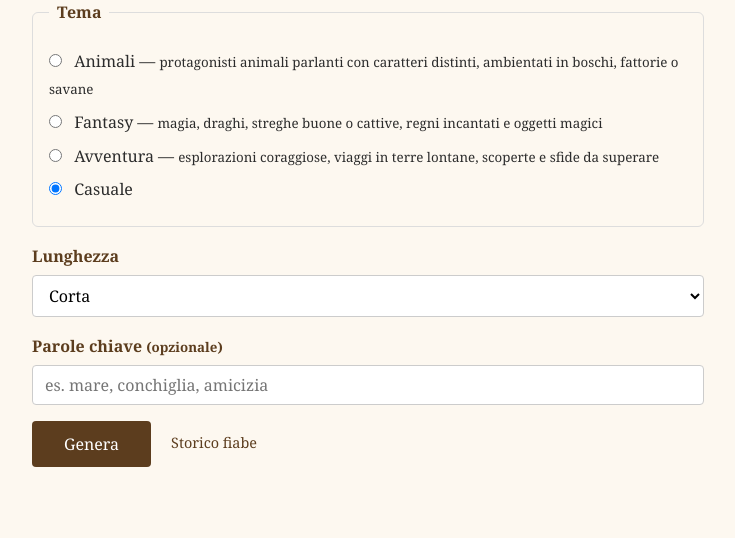
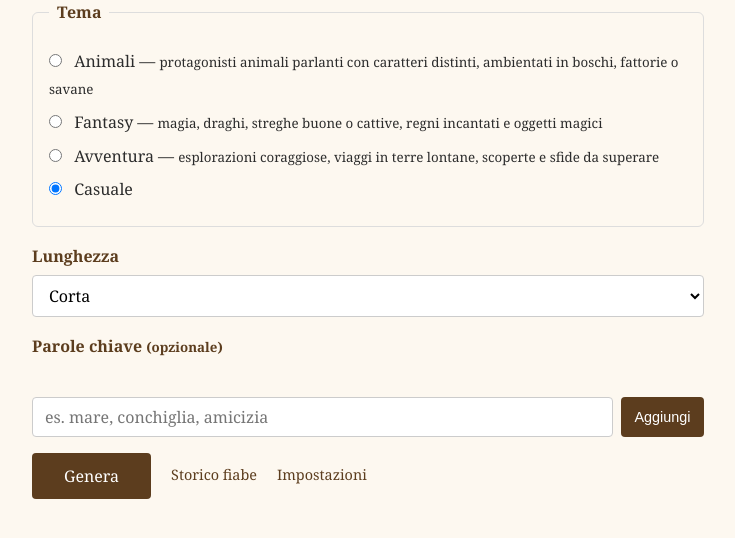
Before and after one commit to grebbo/ai-sopos, a Flask app: page / in a window 1280 px wide. Shown: the part 165-703 px from the top of the page, without its empty margins (272-1007 px from the left). Run offline with Flask 3, Linux system fonts and the light colour scheme.

Commit message:
feat: chips per parole chiave, link impostazioni in home

```diff
--- a/templates/index.html
+++ b/templates/index.html
@@ -31,11 +31,11 @@
       <form id="genera-form" action="/genera" method="post">
         <fieldset>
           <legend>Tema</legend>
-          {% for key, info in themes.items() %}
+          {% for key, theme in themes.items() %}
           <label>
             <input type="radio" name="tema" value="{{ key }}"
               {% if form.get('tema') == key %}checked{% endif %}>
-            {{ info.label }} — <small>{{ info.prompt }}</small>
+            {{ theme.label }} — <small>{{ theme.prompt }}</small>
           </label>
           {% endfor %}
           <label>
@@ -57,29 +57,69 @@
         </div>
 
         <div class="field">
-          <label for="parole_chiave_input">Parole chiave <small>(opzionale)</small></label>
+          <label>Parole chiave <small>(opzionale)</small></label>
           <input type="hidden" name="parole_chiave_json" id="parole_chiave_json"
             value="{{ form.get('parole_chiave_json', '[]') }}">
-          <input type="text" id="parole_chiave_input"
-            placeholder="es. mare, conchiglia, amicizia"
-            value="">
+          <div class="chips-field">
+            <div class="chips-container" id="chips-container"></div>
+            <div class="chips-input-row">
+              <input type="text" id="chips-input" placeholder="es. mare, conchiglia, amicizia">
+              <button type="button" id="btn-aggiungi-chip">Aggiungi</button>
+            </div>
+          </div>
         </div>
 
         <div class="form-actions">
           <button type="submit" id="btn-genera">Genera</button>
           <a href="/cronologia" class="link-cronologia">Storico fiabe</a>
+          <a href="/impostazioni" class="link-cronologia">Impostazioni</a>
         </div>
       </form>
     </section>
   </div>
 
   <script>
-    // Sync visible text input to hidden JSON field on form submit
+    // Chips
+    var chips = [];
+    try { chips = JSON.parse(document.getElementById('parole_chiave_json').value) || []; } catch (e) { chips = []; }
+
+    function renderChips() {
+      var container = document.getElementById('chips-container');
+      container.innerHTML = '';
+      chips.forEach(function (chip, i) {
+        var span = document.createElement('span');
+        span.className = 'chip';
+        span.innerHTML = chip + ' <button type="button" aria-label="Rimuovi" onclick="removeChip(' + i + ')">×</button>';
+        container.appendChild(span);
+      });
+      document.getElementById('parole_chiave_json').value = JSON.stringify(chips);
+    }
+
+    function addChip(value) {
+      value = value.trim();
+      if (!value || chips.indexOf(value) !== -1) return;
+      chips.push(value);
+      renderChips();
+      document.getElementById('chips-input').value = '';
+    }
+
+    function removeChip(index) {
+      chips.splice(index, 1);
+      renderChips();
+    }
+
+    document.getElementById('chips-input').addEventListener('keydown', function (e) {
+      if (e.key === 'Enter') { e.preventDefault(); addChip(this.value); }
+    });
+    document.getElementById('btn-aggiungi-chip').addEventListener('click', function () {
+      addChip(document.getElementById('chips-input').value);
+    });
+
+    renderChips();
+
+    // Loading overlay
     document.getElementById('genera-form').addEventListener('submit', function (e) {
       e.preventDefault();
-      var raw = document.getElementById('parole_chiave_input').value;
-      var keywords = raw.split(',').map(function(k){ return k.trim(); }).filter(Boolean);
-      document.getElementById('parole_chiave_json').value = JSON.stringify(keywords);
       document.getElementById('btn-genera').disabled = true;
       document.getElementById('loading-overlay').style.display = 'flex';
       this.submit();
```
